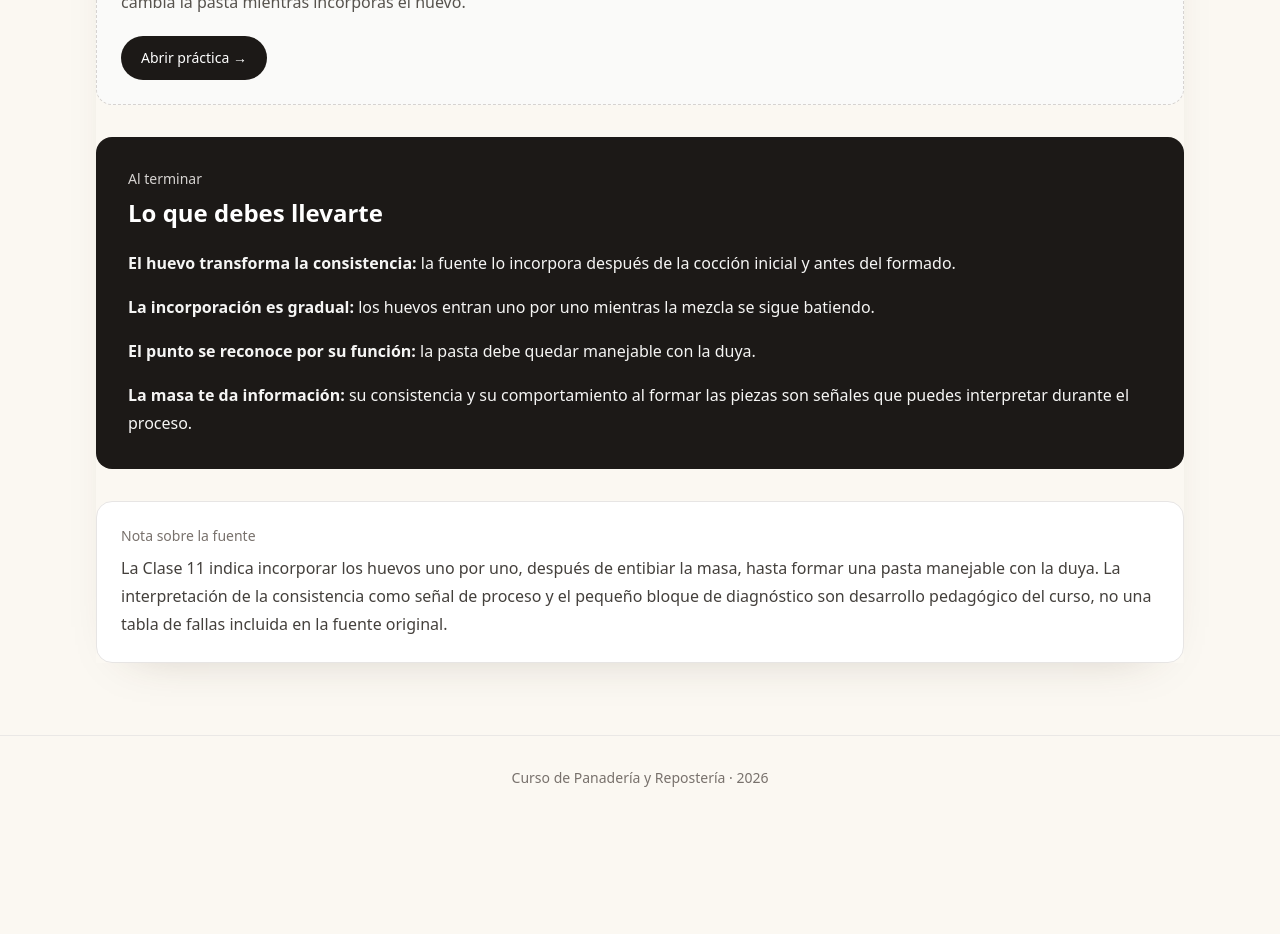
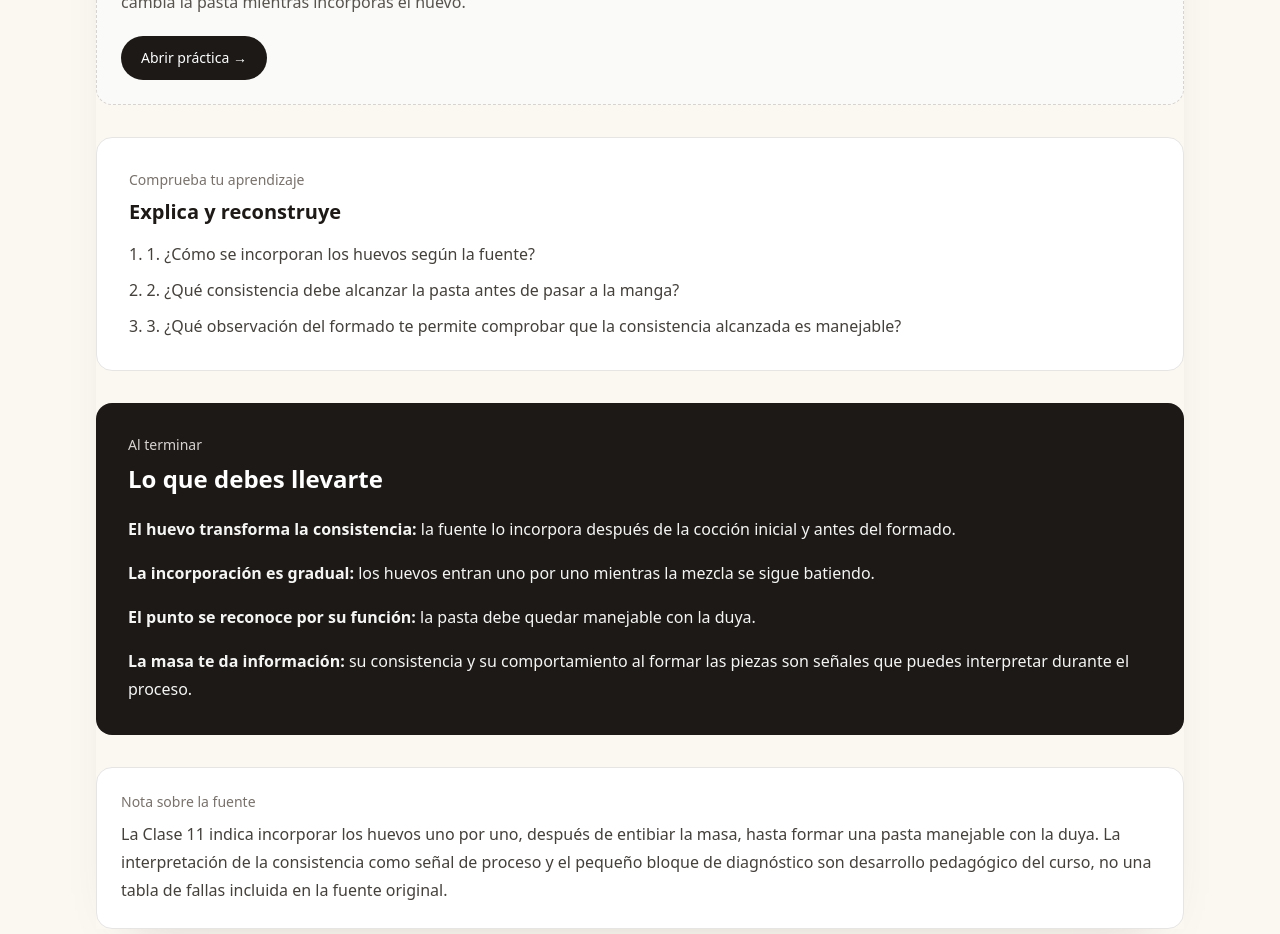
Before and after one commit to Drworm82/CursoPanadero, a Next.js app: page /leccion-el-huevo-cambia-la-masa in a window 1280 px wide. Shown: the part 2540-3474 px from the top of the page. Before the commit the page ends 3360 px from the top, so only its background shows below. Built offline with nearby package versions, Linux system fonts and the light colour scheme; no server answers.

Commit message:
Añade comprobación de aprendizaje a M3

```diff
--- a/pages/leccion-el-huevo-cambia-la-masa.js
+++ b/pages/leccion-el-huevo-cambia-la-masa.js
@@ -148,7 +148,17 @@ export default function LessonEighteenPage() {
           </a>
         </section>
 
-        <section className="rounded-2xl bg-stone-900 p-6 text-white sm:p-8">
+
+        <section className="rounded-2xl border border-stone-200 bg-white p-6 sm:p-8">
+          <p className="text-sm font-medium text-stone-500">Comprueba tu aprendizaje</p>
+          <h2 className="mt-2 text-xl font-semibold text-stone-900">Explica y reconstruye</h2>
+          <div className="mt-4 space-y-3 text-stone-700">
+            <p>1. 1. ¿Cómo se incorporan los huevos según la fuente?</p>
+            <p>2. 2. ¿Qué consistencia debe alcanzar la pasta antes de pasar a la manga?</p>
+            <p>3. 3. ¿Qué observación del formado te permite comprobar que la consistencia alcanzada es manejable?</p>
+          </div>
+        </section>
+<section className="rounded-2xl bg-stone-900 p-6 text-white sm:p-8">
           <p className="text-sm font-medium text-stone-300">Al terminar</p>
           <h2 className="mt-2 text-2xl font-semibold">Lo que debes llevarte</h2>
           <div className="mt-5 space-y-4 text-stone-100">
```
